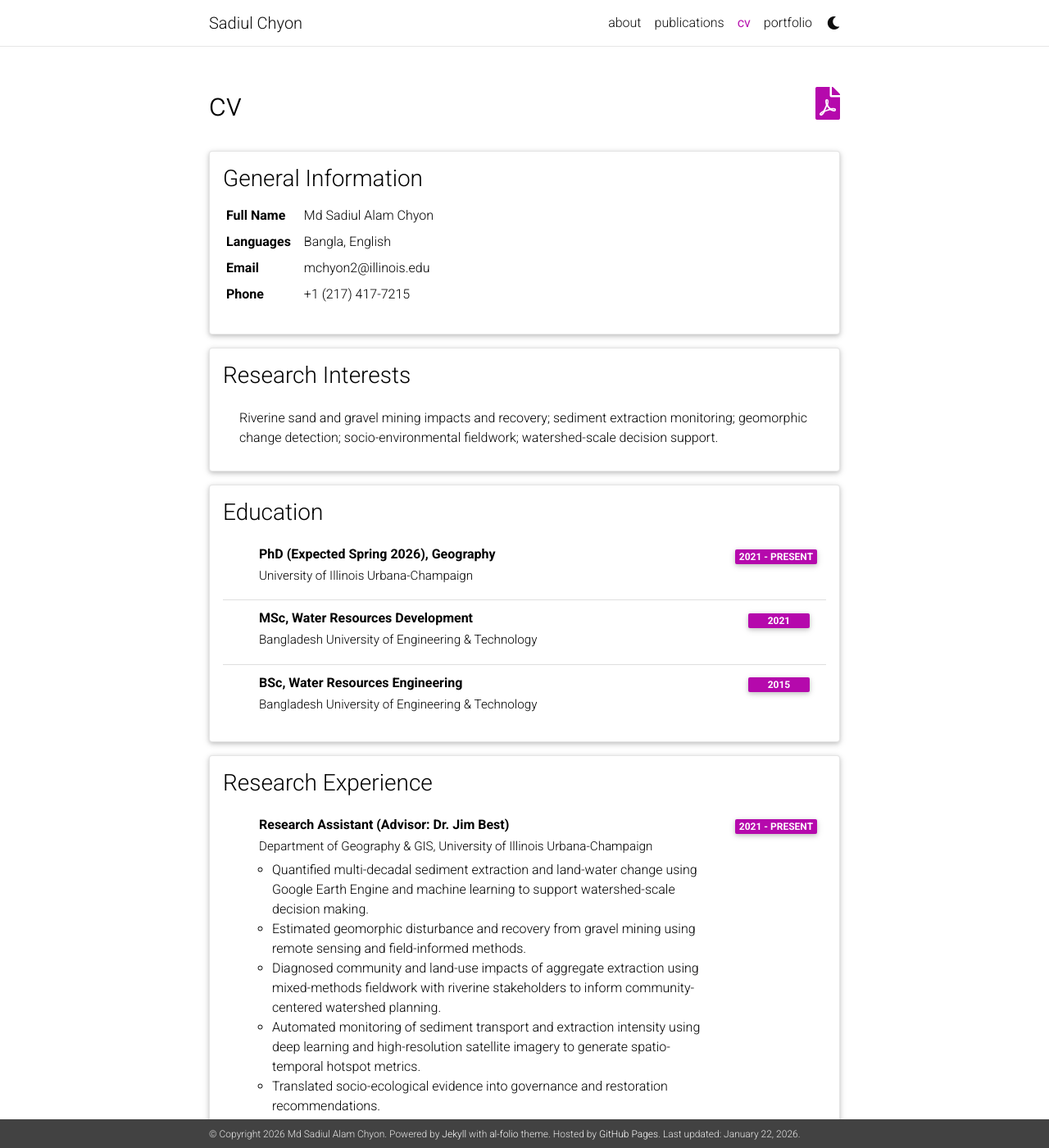
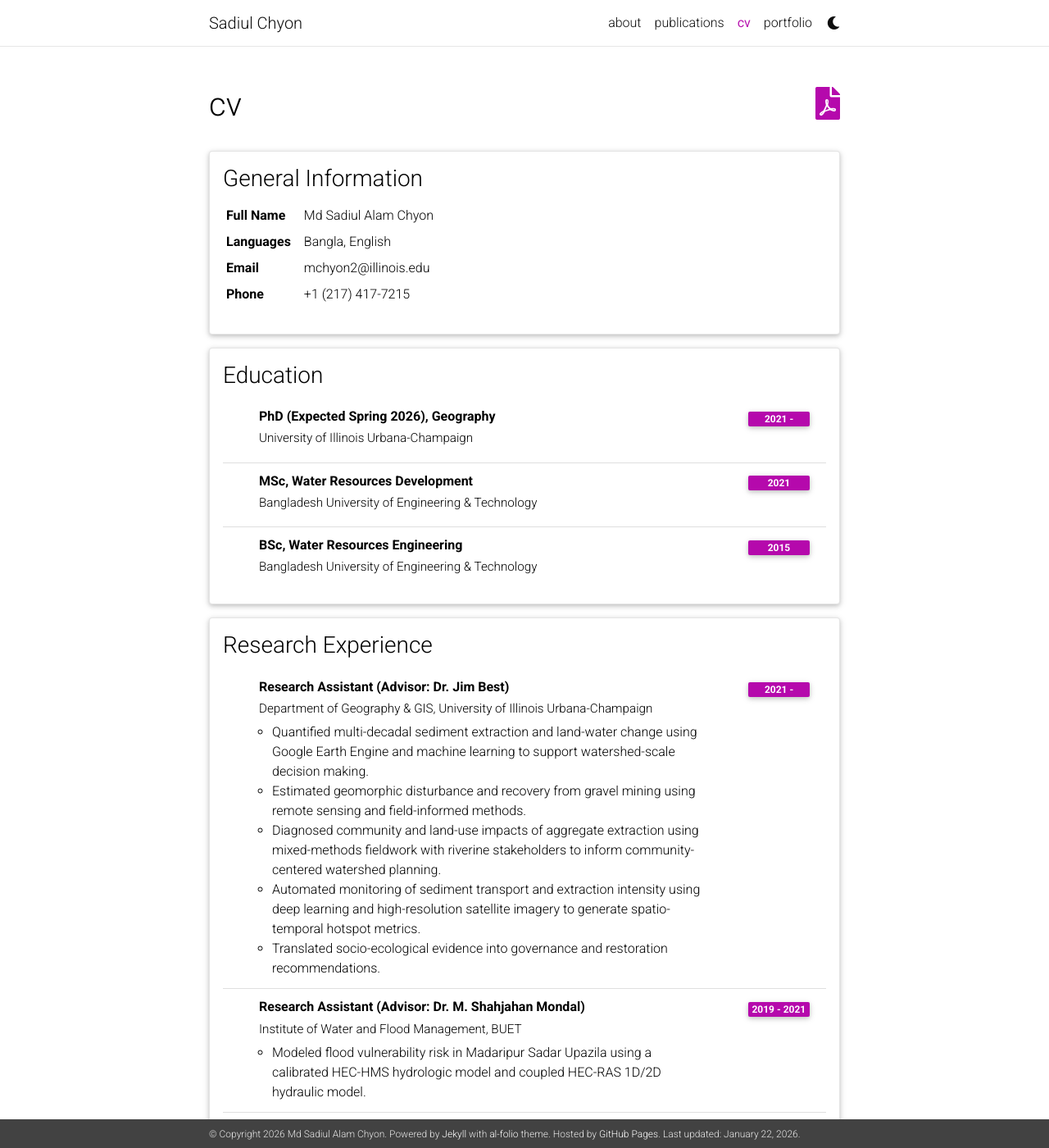
Before and after one commit to sadiulchyon/sadiulchyon.github.io, a Jekyll site: the page built from _pages/cv.md, in a window 1280 px wide and 1400 px high. Shown: the whole window at 82% size. Built offline with Jekyll 4.4.1, drawn with Linux system fonts in a browser that asks for light colours; comment, search, counter and statistics services are not loaded; a style sheet for code colours, icons or effects is not loaded; some of the changed text lies outside the part shown.

Commit message:
Update cv.yml to modify Research Interests and years
Commented out the Research Interests section and updated year fields for education and experience.

```diff
--- a/_data/cv.yml
+++ b/_data/cv.yml
@@ -10,17 +10,17 @@
     - name: Phone
       value: "+1 (217) 417-7215"
 
-- title: Research Interests
-  type: list
-  contents:
-    - Riverine sand and gravel mining impacts and recovery; sediment extraction monitoring; geomorphic change detection; socio-environmental fieldwork; watershed-scale decision support.
+#- title: Research Interests
+  #type: list
+  #contents:
+    #- Riverine sand and gravel mining impacts and recovery; sediment extraction monitoring; geomorphic change detection; socio-environmental fieldwork; watershed-scale decision support.
 
 - title: Education
   type: time_table
   contents:
     - title: PhD (Expected Spring 2026), Geography
       institution: University of Illinois Urbana-Champaign
-      year: "2021 - Present"
+      year: "2021 - "
     - title: MSc, Water Resources Development
       institution: Bangladesh University of Engineering & Technology
       year: "2021"
@@ -33,7 +33,7 @@
   contents:
     - title: "Research Assistant (Advisor: Dr. Jim Best)"
       institution: Department of Geography & GIS, University of Illinois Urbana-Champaign
-      year: "2021 - Present"
+      year: "2021 - "
       description:
         - Quantified multi-decadal sediment extraction and land-water change using Google Earth Engine and machine learning to support watershed-scale decision making.
         - Estimated geomorphic disturbance and recovery from gravel mining using remote sensing and field-informed methods.
@@ -62,12 +62,12 @@
         - "Global Development & Environment; Social & Environmental Issues (Fall 2022, Spring 2023): graded assignments; proctored exams."
     - title: "Adjunct Lecturer, Department of Civil Engineering"
       institution: Bangabandhu Sheikh Mujibur Rahman Science & Technology University
-      year: "Spring 2018, Fall 2018"
+      year: "2018"
       description:
         - "Taught GIS & Remote Sensing; Fluid Mechanics; designed and delivered lectures for ~60 students."
     - title: "Mentoring (Roepke Summer Undergraduate Scholars)"
       institution: University of Illinois Urbana-Champaign
-      year: "2021 - Present"
+      year: "2021 - "
       description:
         - Mentored 3 undergraduate scholars on deep-learning training data creation (image annotation), drone imagery collection/processing, qualitative field surveys, and research communication.
 
```
